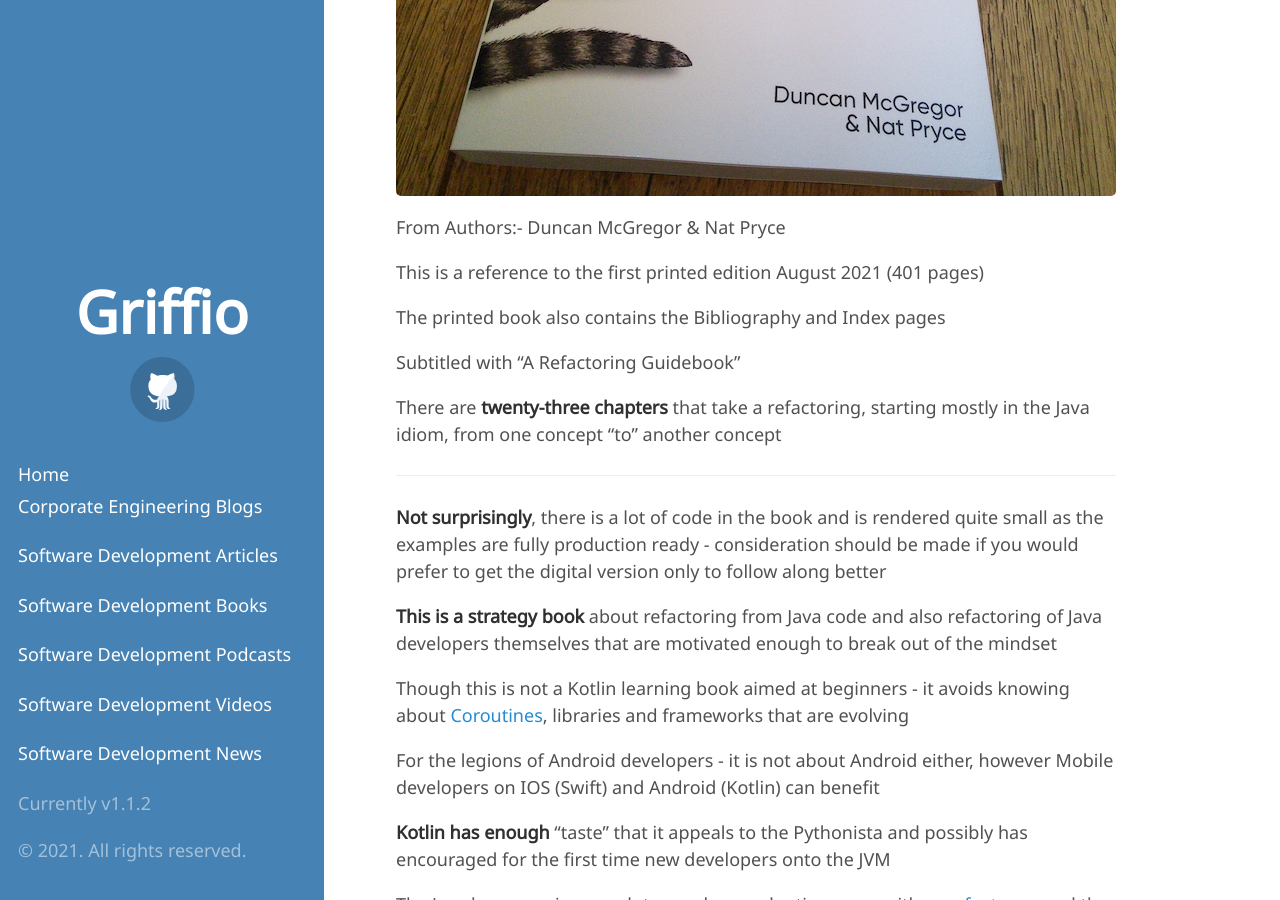
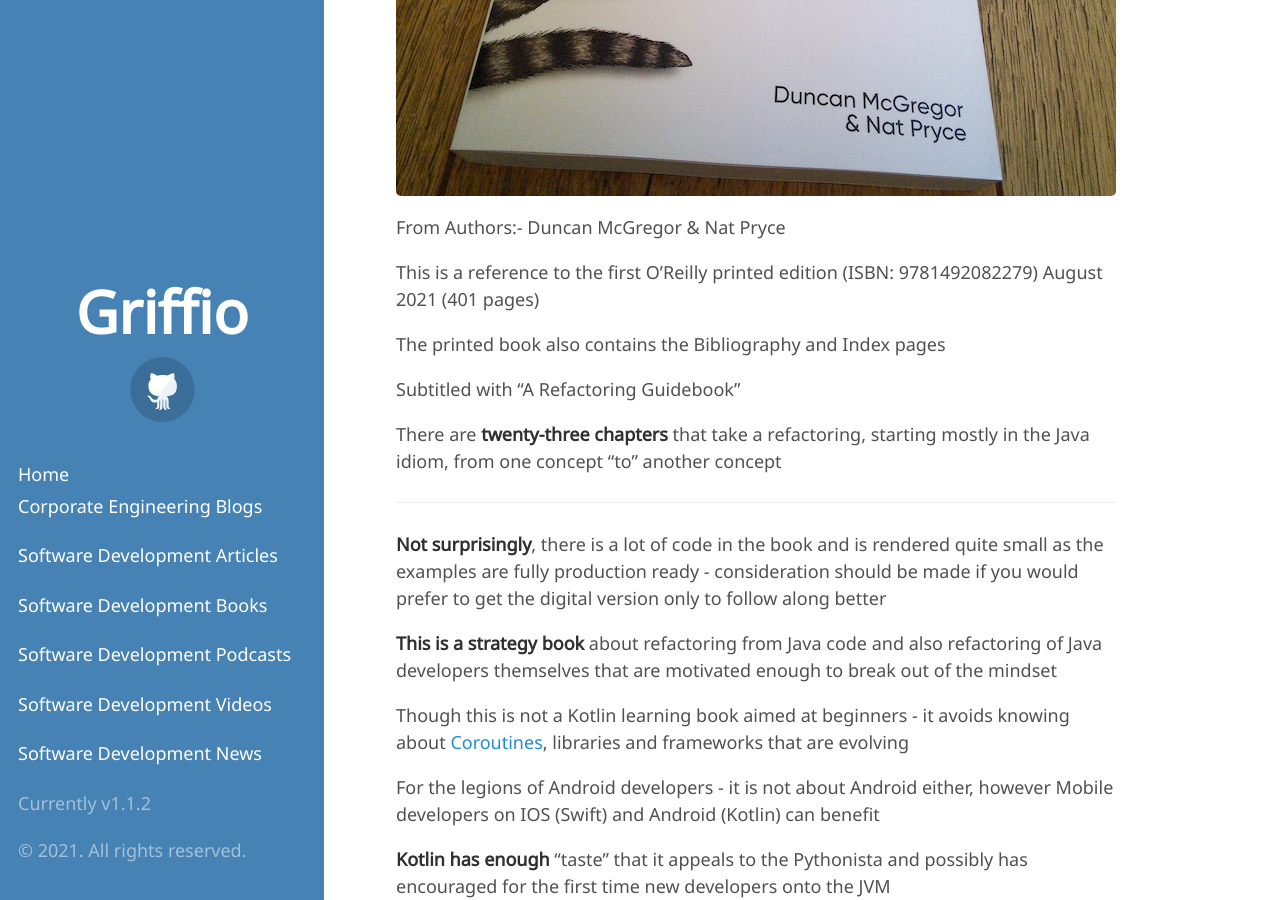
Before and after one commit to griffio/griffio.github.io, a Jekyll site: the page built from _posts/2021-09-10-Java-To-Kotlin-Review.md, in a window 1280 px wide and 900 px high, scrolled down 544 px. Built offline with Jekyll 4.4.1, drawn with Linux system fonts in a browser that asks for light colours; some web fonts are replaced.

Commit message:
Update 2021-09-10-Java-To-Kotlin-Review.md

```diff
--- a/_posts/2021-09-10-Java-To-Kotlin-Review.md
+++ b/_posts/2021-09-10-Java-To-Kotlin-Review.md
@@ -13,7 +13,7 @@
 
 From Authors:- Duncan McGregor & Nat Pryce
 
-This is a reference to the first printed edition August 2021 (401 pages)
+This is a reference to the first O'Reilly printed edition (ISBN: 9781492082279) August 2021 (401 pages)
 
 The printed book also contains the Bibliography and Index pages
 
```
